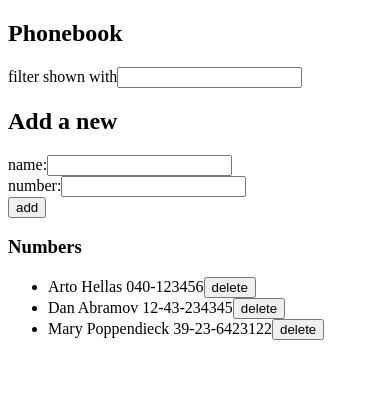
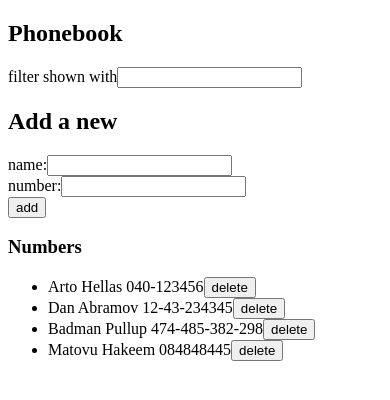
Before and after one commit to 66hakeem/FullStackOpen, a React (Vite) app in the folder part_2/phonebook/: page / in a window 390 px wide. Shown: the top 400 px of the page. Built offline with nearby package versions, Linux system fonts and the light colour scheme; data requests are answered from the project's data file.

Commit message:
The Phonebook step 10

```diff
--- a/part_2/phonebook/db.json
+++ b/part_2/phonebook/db.json
@@ -11,9 +11,14 @@
       "id": "3"
     },
     {
-      "name": "Mary Poppendieck",
-      "number": "39-23-6423122",
-      "id": "4"
+      "id": "5d90",
+      "name": "Badman Pullup",
+      "number": "474-485-382-298"
+    },
+    {
+      "id": "4ab1",
+      "name": "Matovu Hakeem",
+      "number": "084848445"
     }
   ]
 }
--- a/part_2/phonebook/src/App.jsx
+++ b/part_2/phonebook/src/App.jsx
@@ -5,39 +5,86 @@ import Filter from './components/Filter'
 import PersonForm from './components/PersonForm'
 import personService from './services/contacts'
 
+
+//root component
 const App = () => {
+
+  //all different states used in the App
   const [persons, setPersons] = useState([])
   const [newName, setNewName] = useState('')
   const [newNumber, setNewNumber] = useState('')
   const [filter, setFilter] = useState('')
 
+
+  //uses person service to get and set iniitial
+  //list of contacts
   useEffect(() => {
-    axios
-      .get('http://localhost:3002/persons')
-      .then(response => {
-        setPersons(response.data)
+    personService
+      .getAll()
+      .then(returnedPersons => {
+        setPersons(returnedPersons)
       })
   }, [])
 
+
+  //resets name and number input fields
+  //sets empty strings for newNumber and newName states
+  const reset = () => {
+    setNewName('')
+    setNewNumber('')
+  }
+
+
+  //Adds details(name and number to a phonebook) through a form
+  //detects if name or number being added is already in the phonebook
   const addDetails= (event) => {
     event.preventDefault()
-    if (persons.some(person => person.name.toLowerCase() === newName.toLowerCase())) {
-      alert(`${newName} is already added to the phonebook`)
-      return
-    }
+
     const nameObject = {
       name: newName,
       number: newNumber
     }
-    personService
-      .create(nameObject)
-      .then(returnedPerson => {
-        setPersons(persons.concat(returnedPerson))
-        setNewName('')
-        setNewNumber('')
-      })
+
+    const existingPerson = persons.find(person => person.name === newName)
+    if(existingPerson) {
+      if(
+        window.confirm(
+          `${newName} is already added to the phonebook, replace old number with a new one ?`
+        )
+      ) {
+        const updatedPerson = {
+          ...existingPerson,
+          number: newNumber
+        }
+        personService
+          .updateNumber(existingPerson.id, updatedPerson)
+          .then(returnedPerson  => {
+            setPersons(
+              persons.map(person => person.id === existingPerson.id ? returnedPerson : person)
+            )
+            reset()
+          })
+      }
+      else {
+        reset()
+        return
+      }
+    }
+    else {
+      personService
+        .create(nameObject)
+        .then(returnedPerson => {
+          setPersons(persons.concat(returnedPerson))
+          reset('')
+        })
+    }
   }
 
+
+  //three  handle functions that follow
+  //changes in three input fields in the
+  //App (name, number, filter)
+  //whatever the user types is set as the state
   const handleFilter = (e) => {
     setFilter(e.target.value)
   }
@@ -50,11 +97,16 @@ const App = () => {
     setNewNumber(e.target.value)
   }
 
+
+  //handles filtering/search functionality
+  //when a user tries searching by name
   const personsToShow = filter ? persons.filter(person => person.name.toLowerCase().includes(filter.toLowerCase())) : persons
 
+
+  //handles deleting a user when the delete button is clicked
+  //user has to confirm deletion
   const deleteEntry = id => {
     const person = persons.find(person => person.id === id)
-
     if (window.confirm(`Delete ${person.name}?`)) {
       personService
         .deleteUser(id)
@@ -69,11 +121,15 @@ const App = () => {
     }
   }
 
+
   return (
     <div>
       <h2>Phonebook</h2>
+
       <Filter search={filter} setSearch={handleFilter} />
+
       <h2>Add a new</h2>
+
       <PersonForm
         addDetails = {addDetails}
         newName = {newName}
@@ -81,7 +137,9 @@ const App = () => {
         newNumber = {newNumber}
         handleNewNumber = {handleNewNumber}
       />
+
       <h3>Numbers</h3>
+
       <ul>
         {personsToShow.map(element =>
           <Persons
@@ -91,8 +149,10 @@ const App = () => {
           />
         )}
       </ul>
+
     </div>
   )
 }
 
+
 export default App
--- a/part_2/phonebook/src/services/contacts.js
+++ b/part_2/phonebook/src/services/contacts.js
@@ -12,4 +12,14 @@ const deleteUser = id => {
     return request.then(response => response.data)
 }
 
-export default { create, deleteUser }
+const getAll = () => {
+    const request = axios.get(baseUrl)
+    return  request.then(response => response.data)
+}
+
+const updateNumber = (id, newObject) => {
+    const request = axios.put(`${baseUrl}/${id}`, newObject)
+    return request.then(response => response.data)
+}
+
+export default { create, deleteUser, getAll, updateNumber }
```
